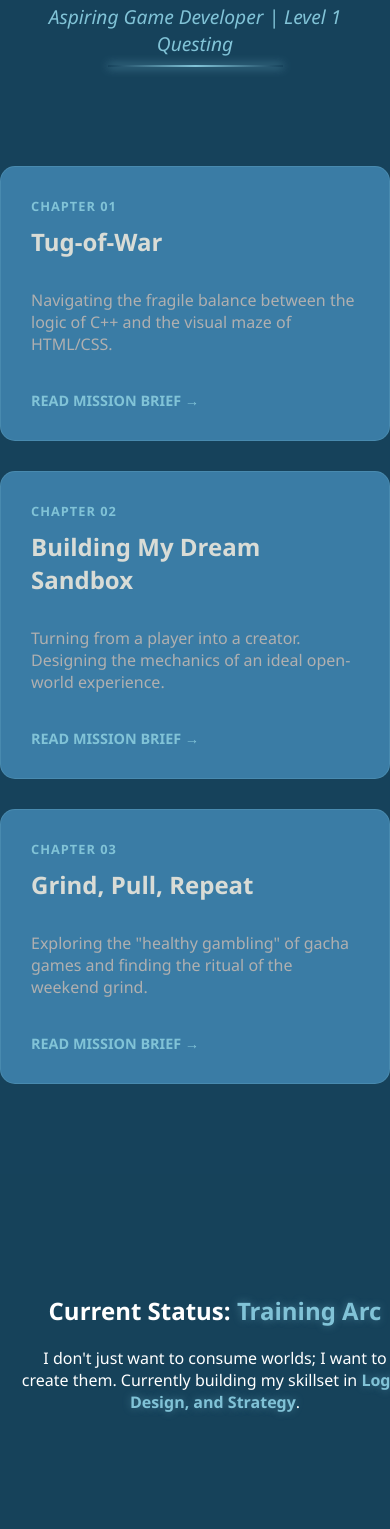
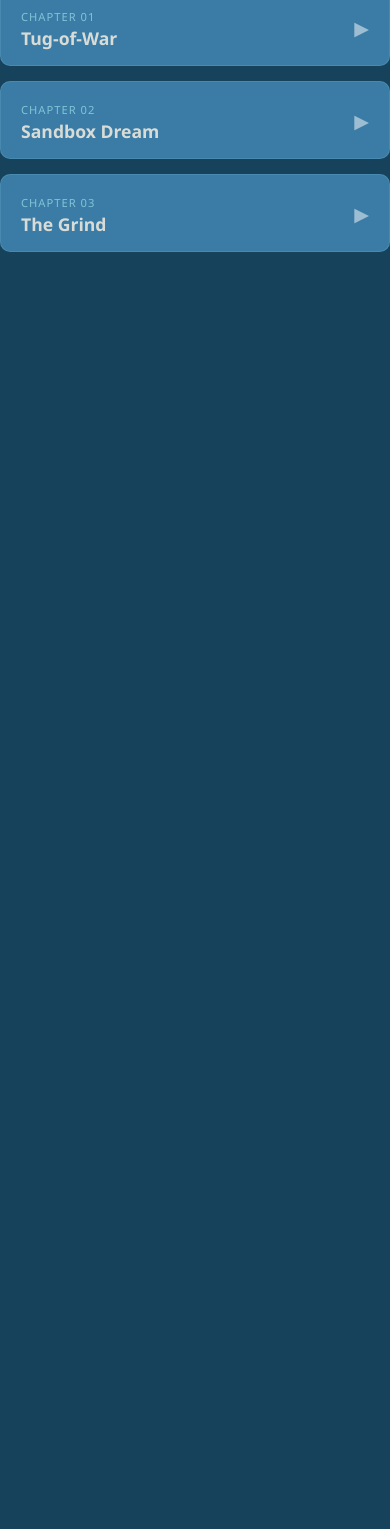
Before and after one commit to ortegaaica-han/ortegaaica.github.io, a plain HTML site: page index.html in a window 390 px wide. Shown: the part 144-1673 px from the top of the page. After the commit the page ends 844 px from the top, so only its background shows below. Drawn offline with Linux system fonts and the light colour scheme.

Commit message:
updated version

```diff
--- a/index.html
+++ b/index.html
@@ -3,16 +3,17 @@
 <head>
     <meta charset="UTF-8">
     <meta name="viewport" content="width=device-width, initial-scale=1.0">
-    <title>Aica Ortega | Game Dev Journey</title>
+    <title>Aica Ortega | Dashboard</title>
     <style>
         :root {
             --page-bg: #16425b;
             --card-bg: #3a7ca5;
             --primary-light: #81c3d7;
             --text-main: #ffffff;
-            --text-dim: #b0b0b0;
             --shadow-glow: rgba(129, 195, 215, 0.4);
         }
+
+        html { scroll-behavior: smooth; }
 
         body {
             font-family: 'Segoe UI', sans-serif;
@@ -22,161 +23,200 @@
             display: flex;
             flex-direction: column;
             align-items: center;
-            min-height: 100vh;
         }
 
         header {
             text-align: center;
-            padding: 80px 20px 40px;
+            padding: 30px 20px 10px;
         }
 
         header h1 {
-            font-size: 3.5rem;
+            font-size: 2.5rem;
             margin: 0;
             text-transform: uppercase;
-            letter-spacing: 4px;
-            text-shadow: 0 0 20px var(--shadow-glow);
+            letter-spacing: 2px;
+            text-shadow: 0 0 15px var(--shadow-glow);
         }
 
         .author-meta {
             font-style: italic;
             color: var(--primary-light);
-            font-size: 1.2rem;
-            position: relative;
-            padding-bottom: 10px;
-        }
-
-        .author-meta::after {
-            content: '';
-            position: absolute;
-            bottom: 0;
-            left: 25%;
-            width: 50%;
-            height: 2px;
-            background: linear-gradient(90deg, transparent, var(--primary-light), transparent);
-            box-shadow: 0 0 10px var(--primary-light);
+            font-size: 1rem;
+            margin-top: 5px;
         }
 
         .container {
-            max-width: 1000px;
+            max-width: 1100px;
             width: 100%;
-            padding: 40px 20px;
+            padding: 10px 20px;
         }
 
         .quest-grid {
             display: grid;
-            grid-template-columns: repeat(auto-fit, minmax(300px, 1fr));
-            gap: 30px;
+            grid-template-columns: repeat(auto-fit, minmax(250px, 1fr));
+            gap: 15px; /* Tighter gap */
+            margin-bottom: 20px;
         }
 
         .quest-card {
             background: var(--card-bg);
-            padding: 30px;
-            border-radius: 15px;
+            padding: 15px 20px;
+            border-radius: 10px;
             border: 1px solid rgba(129, 195, 215, 0.2);
-            transition: transform 0.3s ease, box-shadow 0.3s ease;
-            text-decoration: none;
-            color: inherit;
+            transition: all 0.2s ease;
+            cursor: pointer;
             display: flex;
-            flex-direction: column;
+            justify-content: space-between;
+            align-items: center;
         }
 
         .quest-card:hover {
-            transform: translateY(-10px);
-            box-shadow: 0 10px 30px var(--shadow-glow);
+            background: rgba(129, 195, 215, 0.1);
             border-color: var(--primary-light);
+            box-shadow: 0 0 15px var(--shadow-glow);
         }
 
-        .quest-tag {
-            font-size: 0.8rem;
-            color: var(--primary-light);
-            text-transform: uppercase;
-            font-weight: bold;
-            letter-spacing: 1px;
-            margin-bottom: 10px;
-        }
-
-        .quest-card h2 {
-            margin: 0 0 15px 0;
-            font-size: 1.5rem;
+        .quest-info h2 {
+            margin: 0;
+            font-size: 1.1rem;
             color: #d9dcd6;
         }
 
-        .quest-card p {
-            font-size: 1rem;
-            color: var(--text-dim);
-            flex-grow: 1;
+        .quest-info span {
+            font-size: 0.7rem;
+            color: var(--primary-light);
+            text-transform: uppercase;
+            letter-spacing: 1px;
         }
 
-        .btn-view {
-            margin-top: 20px;
-            color: var(--primary-light);
-            font-weight: bold;
-            font-size: 0.9rem;
-            text-transform: uppercase;
+        #mission-control {
+            width: 100%;
+            display: none;
+            margin-top: 10px;
         }
 
-        .profile-section {
-            background: rgba(22, 66, 91, 0.5);
-            width: 100%;
-            padding: 60px 20px;
-            text-align: center;
-            margin-top: 50px;
-            border-top: 1px solid var(--hr-line);
+        .viewer-taskbar {
+            background: #000;
+            padding: 8px 15px;
+            border-radius: 8px 8px 0 0;
+            display: flex;
+            justify-content: space-between;
+            align-items: center;
+            border: 1px solid var(--primary-light);
+            border-bottom: none;
         }
 
-        .highlight {
-            color: var(--primary-light);
-            text-shadow: 0 0 8px var(--shadow-glow);
+        .close-btn {
+            background: #ff4d4d;
+            border: none;
+            color: white;
+            border-radius: 4px;
+            cursor: pointer;
+            padding: 2px 8px;
+            font-size: 12px;
             font-weight: bold;
         }
 
+        iframe {
+            width: 100%;
+            height: 75vh;
+            border: 1px solid var(--primary-light);
+            border-radius: 0 0 8px 8px;
+            background: #fff;
+        }
+
+        #scrollTopBtn {
+            position: fixed;
+            bottom: 20px;
+            right: 20px;
+            display: none;
+            background: var(--primary-light);
+            color: var(--page-bg);
+            border: none;
+            width: 40px;
+            height: 40px;
+            border-radius: 50%;
+            cursor: pointer;
+            z-index: 100;
+        }
+
         @media (max-width: 600px) {
-            header h1 { font-size: 2.2rem; }
-            .quest-grid { grid-template-columns: 1fr; }
+            header h1 { font-size: 1.8rem; }
+            iframe { height: 60vh; }
         }
     </style>
 </head>
 <body>
 
+    <button onclick="window.scrollTo(0,0)" id="scrollTopBtn">▲</button>
+
     <header>
         <h1>Aica Ortega</h1>
-        <p class="author-meta">Aspiring Game Developer | Level 1 Questing</p>
+        <p class="author-meta">Game Dev Student // Portfolio Dashboard</p>
     </header>
 
     <div class="container">
         <div class="quest-grid">
+            <div class="quest-card" onclick="loadMission('part1.html')">
+                <div class="quest-info">
+                    <span>Chapter 01</span>
+                    <h2>Tug-of-War</h2>
+                </div>
+                <div style="font-size: 1.2rem; opacity: 0.5;">▶</div>
+            </div>
 
-            <a href="part1.html" class="quest-card">
-                <span class="quest-tag">Chapter 01</span>
-                <h2>Tug-of-War</h2>
-                <p>Navigating the fragile balance between the logic of C++ and the visual maze of HTML/CSS.</p>
-                <div class="btn-view">Read Mission Brief →</div>
-            </a>
+            <div class="quest-card" onclick="loadMission('part2.html')">
+                <div class="quest-info">
+                    <span>Chapter 02</span>
+                    <h2>Sandbox Dream</h2>
+                </div>
+                <div style="font-size: 1.2rem; opacity: 0.5;">▶</div>
+            </div>
 
-            <a href="part2.html" class="quest-card">
-                <span class="quest-tag">Chapter 02</span>
-                <h2>Building My Dream Sandbox</h2>
-                <p>Turning from a player into a creator. Designing the mechanics of an ideal open-world experience.</p>
-                <div class="btn-view">Read Mission Brief →</div>
-            </a>
+            <div class="quest-card" onclick="loadMission('part3.html')">
+                <div class="quest-info">
+                    <span>Chapter 03</span>
+                    <h2>The Grind</h2>
+                </div>
+                <div style="font-size: 1.2rem; opacity: 0.5;">▶</div>
+            </div>
+        </div>
 
-            <a href="part3.html" class="quest-card">
-                <span class="quest-tag">Chapter 03</span>
-                <h2>Grind, Pull, Repeat</h2>
-                <p>Exploring the "healthy gambling" of gacha games and finding the ritual of the weekend grind.</p>
-                <div class="btn-view">Read Mission Brief →</div>
-            </a>
-
+        <div id="mission-control">
+            <div class="viewer-taskbar">
+                <span style="font-size: 0.8rem; color: var(--primary-light); font-family: monospace;">SYSTEM_VIEWER.EXE</span>
+                <button class="close-btn" onclick="closeMission()">EXIT</button>
+            </div>
+            <iframe id="missionFrame" src=""></iframe>
         </div>
     </div>
 
-    <section class="profile-section">
-        <div class="container">
-            <h2>Current Status: <span class="highlight">Training Arc</span></h2>
-            <p>I don't just want to consume worlds; I want to create them. Currently building my skillset in <span class="highlight">Logic, Design, and Strategy</span>.</p>
-        </div>
-    </section>
+    <script>
+        function loadMission(pageUrl) {
+            const viewer = document.getElementById('mission-control');
+            const frame = document.getElementById('missionFrame');
+            viewer.style.display = 'block';
+            frame.src = pageUrl;
+            setTimeout(() => {
+                viewer.scrollIntoView({ behavior: 'smooth' });
+            }, 50);
+        }
+
+        function closeMission() {
+            document.getElementById('mission-control').style.display = 'none';
+            document.getElementById('missionFrame').src = "";
+            window.scrollTo({top: 0, behavior: 'smooth'});
+        }
+
+        let mybutton = document.getElementById("scrollTopBtn");
+        window.onscroll = function() {
+            if (document.body.scrollTop > 200 || document.documentElement.scrollTop > 200) {
+                mybutton.style.display = "block";
+            } else {
+                mybutton.style.display = "none";
+            }
+        };
+    </script>
 
 </body>
 </html>
```
